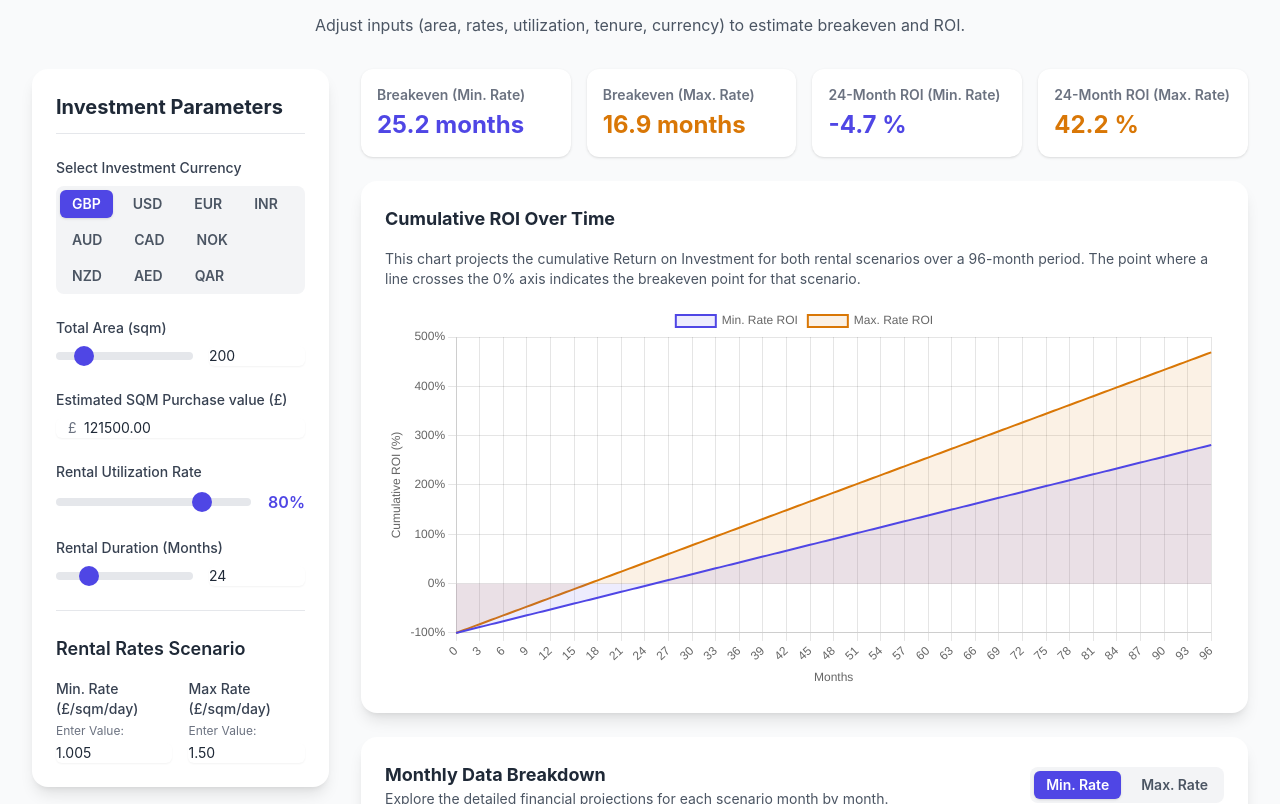
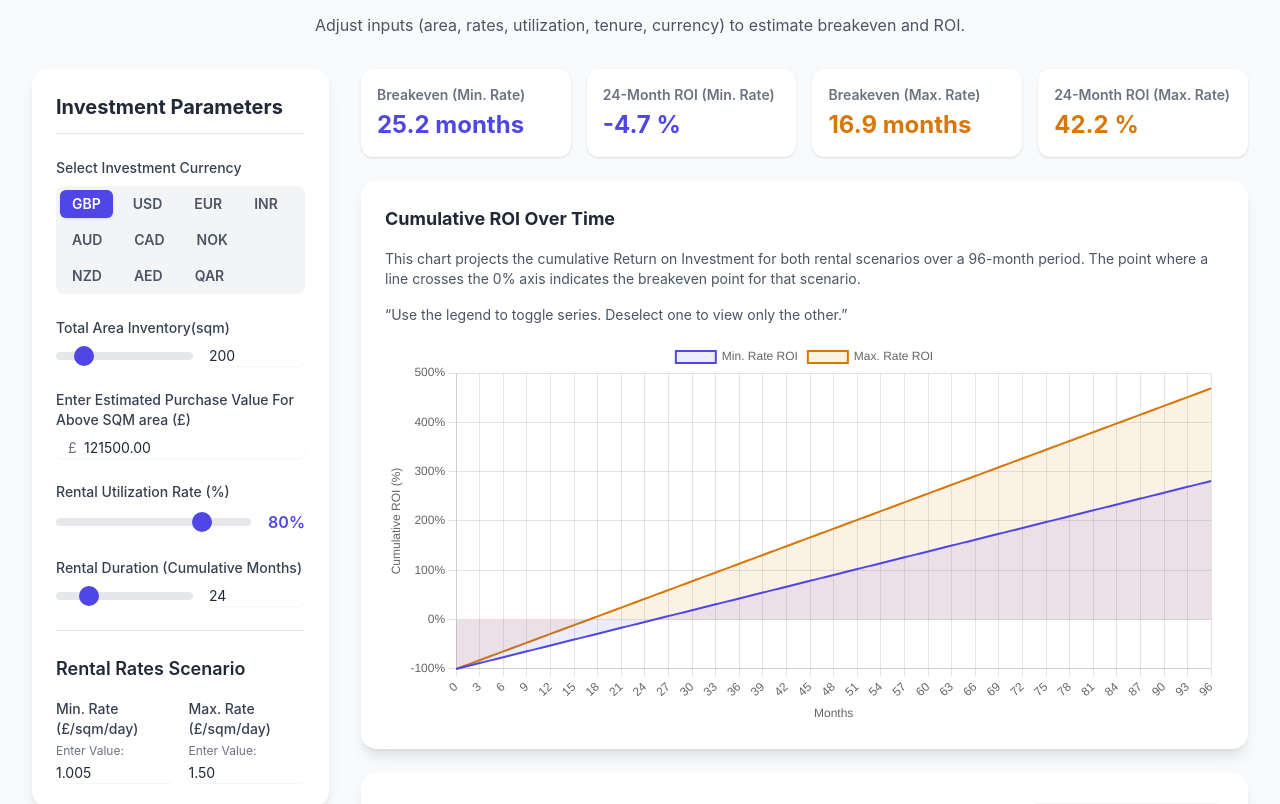
Before and after one commit to HarshxWEB/WEB-Deck-ROI-Calculator, a plain HTML site: page index.html in a window 1280 px wide. Shown: the part 103-907 px from the top of the page. Drawn offline with nearby package versions, Linux system fonts and the light colour scheme.

Commit message:
index.html

```diff
--- a/index.html
+++ b/index.html
@@ -75,7 +75,7 @@
                     </div>
 
                     <div>
-                        <label for="area" class="block text-sm font-medium text-gray-700">Total Area (sqm)</label>
+                        <label for="area" class="block text-sm font-medium text-gray-700">Total Area Inventory(sqm)</label>
                         <div class="flex items-center gap-4 mt-2">
                             <input type="range" id="area-slider" min="50" max="1000" value="200" class="w-full h-2 bg-gray-200 rounded-lg appearance-none cursor-pointer slider-thumb">
                             <input type="number" id="area-input" value="200" class="w-24 rounded-md border-gray-300 shadow-sm focus:border-indigo-500 focus:ring-indigo-500 text-sm">
@@ -83,7 +83,7 @@
                     </div>
 
                     <div>
-                        <label id="price-label" for="price-input" class="block text-sm font-medium text-gray-700">Estimated SQM Purchase value (£)</label>
+                        <label id="price-label" for="price-input" class="block text-sm font-medium text-gray-700">Enter Estimated Purchase Value For Above SQM area (£)</label>
                         <div class="relative mt-2">
                             <div class="pointer-events-none absolute inset-y-0 left-0 flex items-center pl-3">
                               <span id="price-currency-symbol" class="text-gray-500 sm:text-sm">£</span>
@@ -93,7 +93,7 @@
                     </div>
 
                     <div>
-                        <label for="utilization" class="block text-sm font-medium text-gray-700">Rental Utilization Rate</label>
+                        <label for="utilization" class="block text-sm font-medium text-gray-700">Rental Utilization Rate (%) </label>
                         <div class="flex items-center gap-4 mt-2">
                             <input type="range" id="utilization-slider" min="10" max="100" value="80" class="w-full h-2 bg-gray-200 rounded-lg appearance-none cursor-pointer slider-thumb">
                             <span id="utilization-value" class="font-semibold text-indigo-600 w-12 text-right">80%</span>
@@ -101,7 +101,7 @@
                     </div>
 
                     <div>
-                        <label for="rental-duration-input" class="block text-sm font-medium text-gray-700">Rental Duration (Months)</label>
+                        <label for="rental-duration-input" class="block text-sm font-medium text-gray-700">Rental Duration (Cumulative Months)</label>
                         <div class="flex items-center gap-4 mt-2">
                             <input type="range" id="rental-duration-slider" min="1" max="120" value="24" class="w-full h-2 bg-gray-200 rounded-lg appearance-none cursor-pointer slider-thumb">
                             <input type="number" id="rental-duration-input" value="24" class="w-24 rounded-md border-gray-300 shadow-sm focus:border-indigo-500 focus:ring-indigo-500 text-sm">
@@ -117,7 +117,7 @@
                                 <input type="number" id="low-rate-input" value="1.005" step="0.001" class="mt-1 block w-full rounded-md border-gray-300 shadow-sm focus:border-indigo-500 focus:ring-indigo-500 text-sm">
                             </div>
                             <div>
-                                <label id="high-rate-label" for="high-rate-input" class="block text-sm font-medium text-gray-700">Max Rate<br>(£/sqm/day)</label>
+                                <label id="high-rate-label" for="high-rate-input" class="block text-sm font-medium text-gray-700">Max. Rate<br>(£/sqm/day)</label>
                                 <p class="text-gray-500 text-xs mt-1 mb-1">Enter Value:</p>
                                 <input type="number" id="high-rate-input" value="1.50" step="0.01" class="mt-1 block w-full rounded-md border-gray-300 shadow-sm focus:border-indigo-500 focus:ring-indigo-500 text-sm">
                             </div>
@@ -132,13 +132,13 @@
                         <h4 class="font-semibold text-gray-500 text-sm">Breakeven (Min. Rate)</h4>
                         <p id="breakeven-low" class="text-2xl font-bold text-indigo-600 mt-1">-- months</p>
                     </div>
+                     <div class="bg-white p-4 rounded-xl shadow">
+                        <h4 id="roi-low-label" class="font-semibold text-gray-500 text-sm">-- Month ROI (Min. Rate)</h4>
+                        <p id="roi-low" class="text-2xl font-bold text-indigo-600 mt-1">-- %</p>
+                    </div>
                     <div class="bg-white p-4 rounded-xl shadow">
                         <h4 class="font-semibold text-gray-500 text-sm">Breakeven (Max. Rate)</h4>
                         <p id="breakeven-high" class="text-2xl font-bold text-amber-600 mt-1">-- months</p>
-                    </div>
-                    <div class="bg-white p-4 rounded-xl shadow">
-                        <h4 id="roi-low-label" class="font-semibold text-gray-500 text-sm">-- Month ROI (Min. Rate)</h4>
-                        <p id="roi-low" class="text-2xl font-bold text-indigo-600 mt-1">-- %</p>
                     </div>
                     <div class="bg-white p-4 rounded-xl shadow">
                         <h4 id="roi-high-label" class="font-semibold text-gray-500 text-sm">-- Month ROI (Max. Rate)</h4>
@@ -149,6 +149,7 @@
                 <div class="bg-white p-4 md:p-6 rounded-2xl shadow-lg">
                      <h3 class="text-lg font-bold mb-4">Cumulative ROI Over Time</h3>
                      <p class="text-sm text-gray-600 mb-4">This chart projects the cumulative Return on Investment for both rental scenarios over a 96-month period. The point where a line crosses the 0% axis indicates the breakeven point for that scenario.</p>
+                    <p class="text-sm text-gray-600 mb-4">“Use the legend to toggle series. Deselect one to view only the other.”</p>
                     <div class="chart-container w-full h-96 max-h-[450px] mx-auto">
                         <canvas id="roiChart"></canvas>
                     </div>
```
